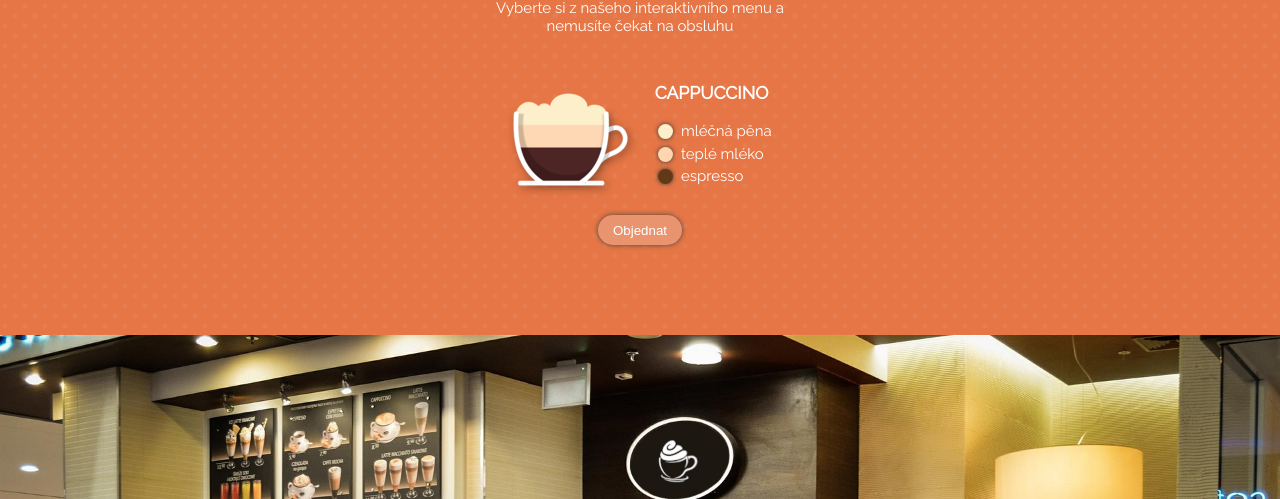
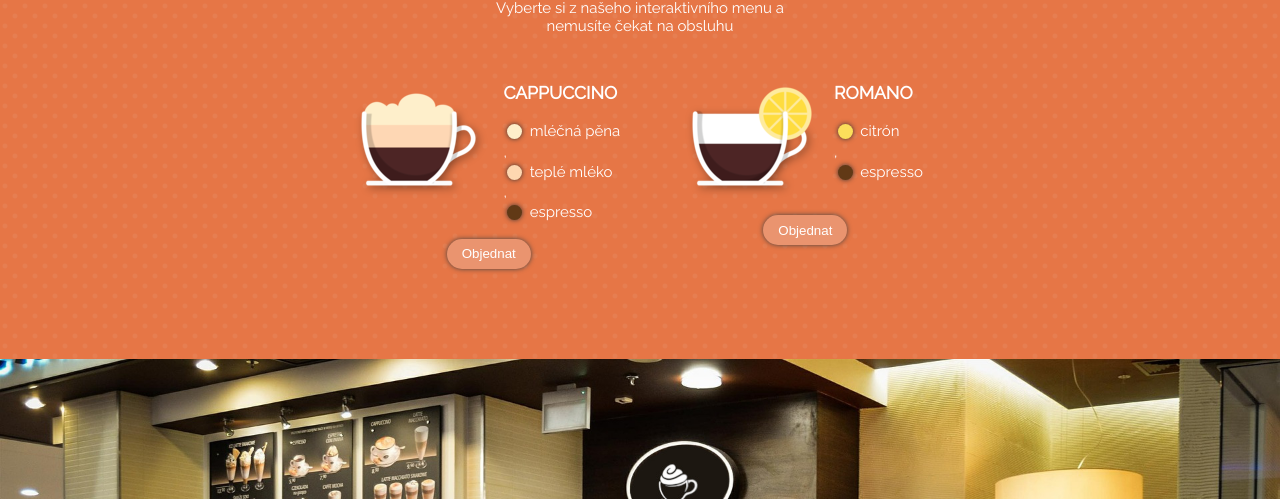
Before and after one commit to Fifine11a/lora, a website built with webpack: page src/index.html in a window 1280 px wide. Shown: the part 739-1238 px from the top of the page. Built offline with nearby package versions, Linux system fonts and the light colour scheme.

Commit message:
Drink component working

```diff
--- a/src/index.html
+++ b/src/index.html
@@ -36,21 +36,7 @@
           Vyberte si z našeho interaktivního menu a nemusíte čekat na obsluhu
         </p>
 
-        <div class="drinks-list">
-          <div class="drink">
-            <div class="drink__product">
-              <div class="drink__cup">
-                <img src="/assets/cups/cappuccino.png" />
-              </div>
-              <div id="cappuccino" class="drink__info">
-                <h3>Cappuccino</h3>
-              </div>
-            </div>
-            <div class="drink__controls">
-              <button class="order-btn">Objednat</button>
-            </div>
-          </div>
-        </div>
+        <div class="drinks-list"></div>
       </div>
     </section>
 
--- a/src/index.js
+++ b/src/index.js
@@ -6,9 +6,6 @@ console.log('You better work, b*tch! ;)');
 const navBtn = document.getElementById('nav-btn');
 const navClosed = document.getElementById('nav-closed');
 const navItem = document.querySelectorAll('.nav-item');
-const orderBtn = document.querySelector('.order-btn');
-const selectedDrink = document.querySelector('.drink__cup');
-const cappuccinoDrink = document.getElementById('cappuccino');
 
 const showNaw = (e) => {
   navClosed.classList.toggle('nav-closed');
@@ -19,6 +16,45 @@ navBtn.addEventListener('click', showNaw);
 navItem.forEach((item) => {
   item.addEventListener('click', showNaw);
 });
+
+const Layer = (props) => {
+  return `
+  <div class="layer">
+  <div class="layer__color" style="background-color: ${props.color}"></div>
+  <div class="layer__label">${props.label}</div>
+  </div>
+`;
+};
+/*
+const cappuccinoLayers = [
+  { color: '#feeeca', label: 'mléčná pěna' },
+  { color: '#fed7b0', label: 'teplé mléko' },
+  { color: '#613916', label: 'espresso' },
+];
+
+cappuccinoLayers.forEach((layer) => {
+  cappuccinoDrink.innerHTML += Layer(layer);
+}); */
+
+const Drink = (props) => {
+  const element = document.createElement('div');
+  element.className = 'drink';
+  element.innerHTML = `
+  <div class="drink__product">
+  <div class="drink__cup">
+    <img src="assets/cups/${props.id}.png" />
+  </div>
+  <div class="drink__info">
+    <h3>${props.name}</h3>
+    <div id="app">${props.layers.map((layer) => Layer(layer))}</div>
+    </div>
+    </div>
+    <div class="drink__controls">
+    <button class="order-btn">Objednat</button>
+  </div>`;
+
+  const orderBtn = element.querySelector('.order-btn');
+  const selectedDrink = element.querySelector('.drink__cup');
 
   const orderDrink = (e) => {
     if (selectedDrink.classList.contains('drink__cup--selected')) {
@@ -32,24 +68,47 @@ const orderDrink = (e) => {
 
   orderBtn.addEventListener('click', orderDrink);
 
-const Layer = (props) => {
-  return `
-<div class="layer">
-                  <div
-                    class="layer__color"
-                    style="background-color: ${props.color}"
-                  ></div>
-                  <div class="layer__label">${props.layer}</div>
-                </div>
-`;
+  return element;
 };
 
-const cappuccinoLayers = [
-  { color: '#feeeca', layer: 'mléčná pěna' },
-  { color: '#fed7b0', layer: 'teplé mléko' },
-  { color: '#613916', layer: 'espresso' },
+const drinks = [
+  {
+    id: 'cappuccino',
+    name: 'Cappuccino',
+    ordered: false,
+    layers: [
+      {
+        color: '#feeeca',
+        label: 'mléčná pěna',
+      },
+      {
+        color: '#fed7b0',
+        label: 'teplé mléko',
+      },
+      {
+        color: '#613916',
+        label: 'espresso',
+      },
+    ],
+  },
+  {
+    id: 'romano',
+    name: 'Romano',
+    ordered: false,
+    layers: [
+      {
+        color: '#fbdf5b',
+        label: 'citrón',
+      },
+      {
+        color: '#613916',
+        label: 'espresso',
+      },
+    ],
+  },
 ];
 
-cappuccinoLayers.forEach((layer) => {
-  cappuccinoDrink.innerHTML += Layer(layer);
+const drinksList = document.querySelector('.drinks-list');
+drinks.forEach((drink) => {
+  drinksList.appendChild(Drink(drink));
 });
--- a/src/style.css
+++ b/src/style.css
@@ -185,6 +185,27 @@ nav a:hover {
   text-align: center;
 }
 
+.layer {
+  display: flex;
+  padding: 0.25rem;
+}
+
+.layer__color {
+  width: 1rem;
+  height: 1rem;
+  margin-right: 0.5rem;
+  border-radius: 0.5rem;
+
+  background-color: brown;
+  box-shadow: 0 0 5px #333;
+}
+
+.layer__label {
+  height: 1rem;
+
+  line-height: 1rem;
+}
+
 .order-btn {
   padding: 0.5rem 1rem;
 
@@ -208,27 +229,6 @@ nav a:hover {
 
 .order-btn:active {
   background-color: #e67e51;
-}
-
-.layer {
-  display: flex;
-  padding: 0.25rem;
-}
-
-.layer__color {
-  width: 1rem;
-  height: 1rem;
-  margin-right: 0.5rem;
-  border-radius: 0.5rem;
-
-  background-color: brown;
-  box-shadow: 0 0 5px #333;
-}
-
-.layer__label {
-  height: 1rem;
-
-  line-height: 1rem;
 }
 
 .gallery {
```
Lines whose indentation alone changed are shown as unchanged.
